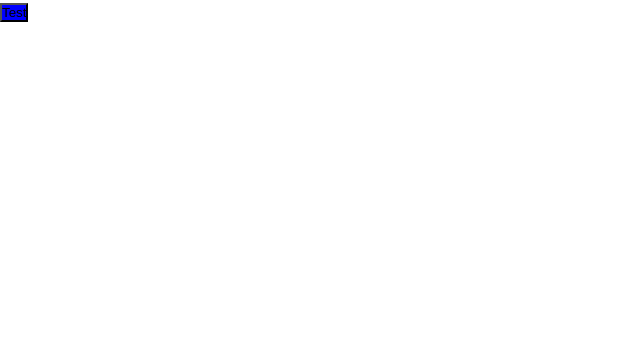
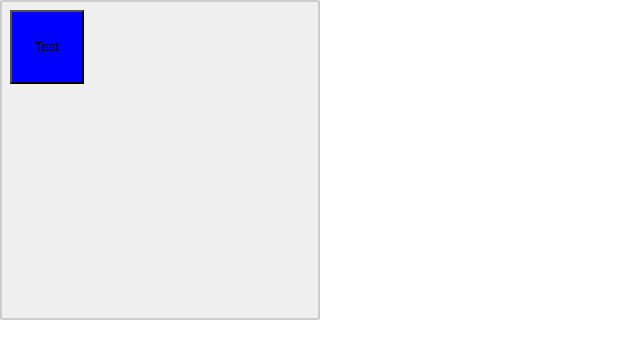
Before and after one commit to Skjesper/15-puzzle, a Next.js app: page / in a window 1280 px wide. Shown: the top 358 px of the page, without its empty margins (0-640 px from the left). Built offline with nearby package versions, Linux system fonts and the light colour scheme.

Commit message:
built a basic first box grid

```diff
--- a/src/app/page.tsx
+++ b/src/app/page.tsx
@@ -1,11 +1,17 @@
 
 
+import Box from '@/components/Puzzle/Box/Box';
 import Button from '@/components/ui/Button/button';
+
 
 export default function Home() {
   return (
 
-      <Button variant="m">Test</Button>
+
+
+      <Box>
+         <Button variant="m">Test</Button>
+      </Box>
 
   );
 }
--- a/src/components/Puzzle/Box/box.module.css
+++ b/src/components/Puzzle/Box/box.module.css
@@ -0,0 +1,13 @@
+.box {
+  display: grid;
+  grid-template-columns: repeat(4, 1fr);
+  grid-template-rows: repeat(4, 1fr);
+  gap: 2px;
+  width: 20rem;
+  height: 20rem;
+  padding: 8px;
+  background-color: #f0f0f0;
+  border: 2px solid #ccc;
+  border-radius: 2px;
+
+}
--- a/src/components/Puzzle/Box/box.tsx
+++ b/src/components/Puzzle/Box/box.tsx
@@ -3,5 +3,15 @@ import React from 'react';
 
 interface BoxProps {
 
+    children: React.ReactNode;
+}
 
-}
+const Box: React.FC<BoxProps> = ({ children }) => {
+    return (
+        <div className={styles.box}>
+            {children}
+        </div>
+    );
+};
+
+export default Box;
```
